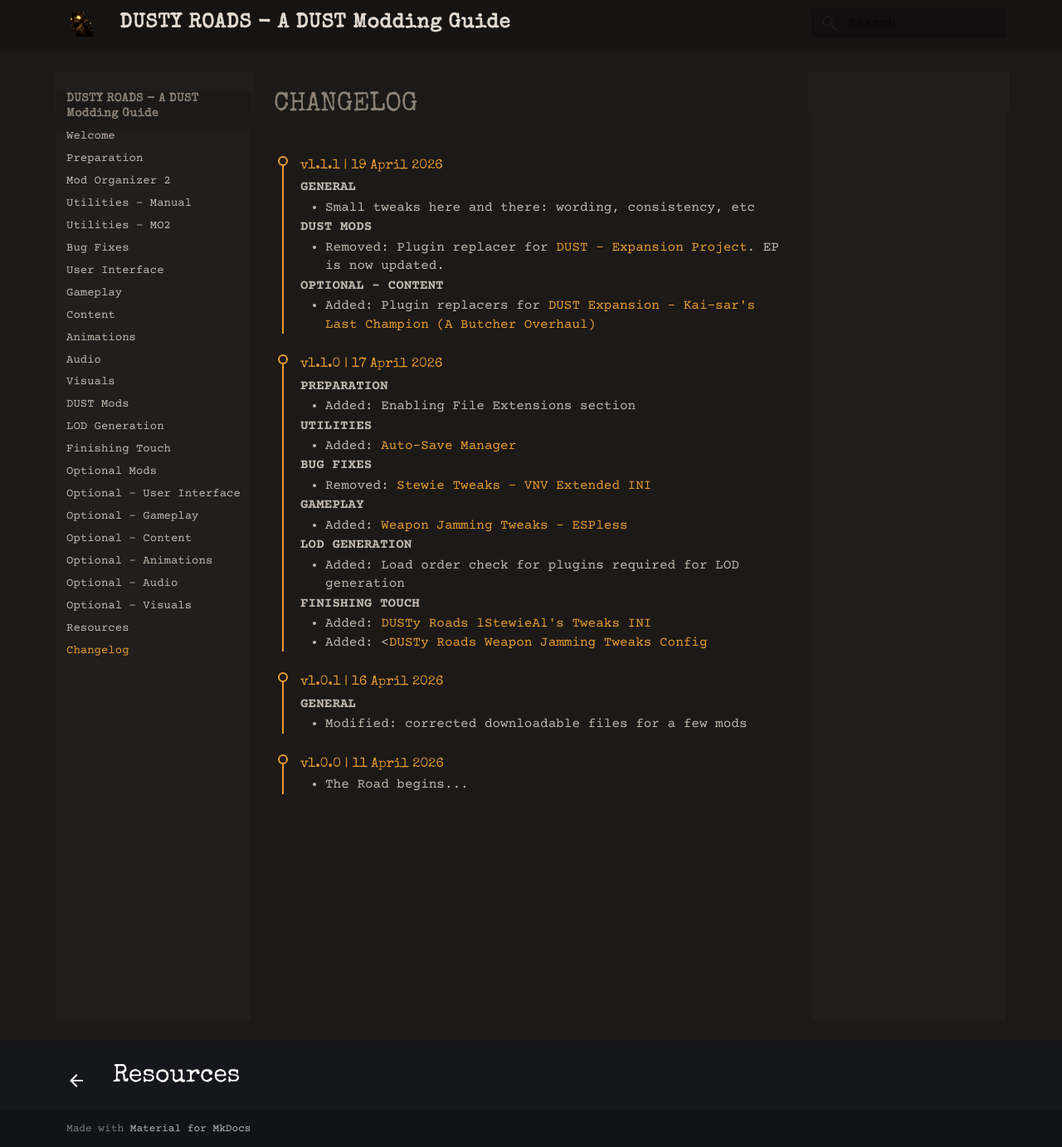
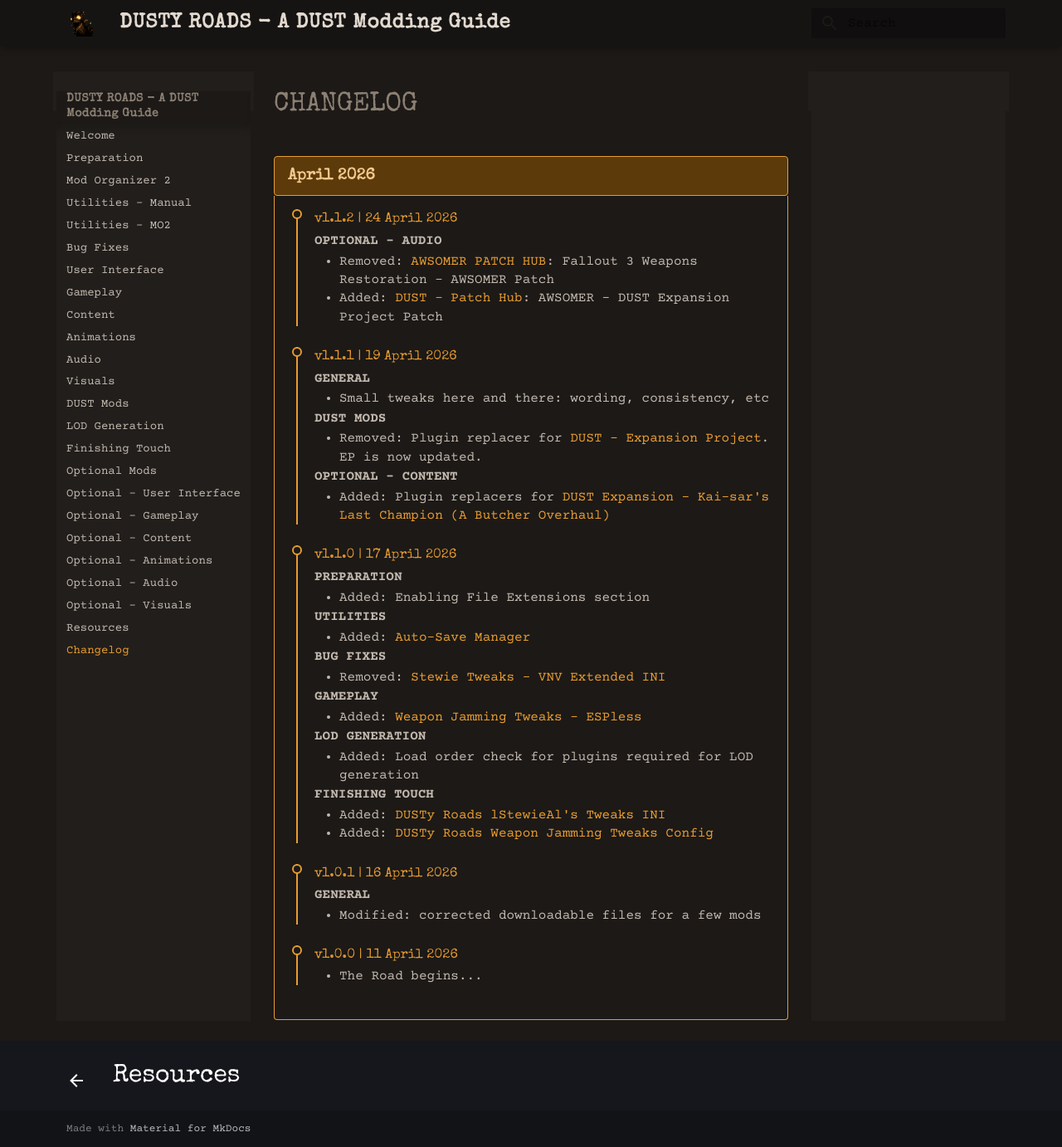
Before and after one commit to tkrrptd/dusty-roads, an MkDocs documentation site: the page built from docs/changelog.md, in a window 1280 px wide and 1382 px high. Shown: the whole window at 83% size. Built offline with MkDocs 1.6.1 and Material for MkDocs 9.7.7, drawn with Linux system fonts in a browser that asks for light colours.

Commit message:
Update v1.1.2

```diff
--- a/docs/changelog.md
+++ b/docs/changelog.md
@@ -1,88 +1,108 @@
 # CHANGELOG
 
-<div class="changelog">
+<p class="expander-top clickable" onclick="this.nextElementSibling.style.display = this.nextElementSibling.style.display === 'none' ? 'block' : 'none'">April 2026</p>
+<div class="expander-content">
 
-  <div class="changelog-entry">
-    <div class="changelog-dot"></div>
-    <p class="changelog-version">v1.1.1  |  19 April 2026</p>
+	<div class="changelog">
 
-	<b>GENERAL</b>
-	<ul>
-      <li>Small tweaks here and there: wording, consistency, etc</li>
-    </ul>
+	  <div class="changelog-entry">
+		<div class="changelog-dot"></div>
+		<p class="changelog-version">v1.1.2  |  24 April 2026</p>
 
-	<b>DUST MODS</b>
-	<ul>
-      <li>Removed: Plugin replacer for <span class="highlight">DUST - Expansion Project</span>. EP is now updated.</li>
-    </ul>
+		<b>OPTIONAL - AUDIO</b>
+		<ul>
+		  <li>Removed: <span class="highlight">AWSOMER PATCH HUB</span>: Fallout 3 Weapons Restoration - AWSOMER Patch</li>
+		  <li>Added: <span class="highlight">DUST - Patch Hub</span>: AWSOMER - DUST Expansion Project Patch</li>
+		</ul>
+	  </div>
 
-	<b>OPTIONAL - CONTENT</b>
-	<ul>
-      <li>Added: Plugin replacers for <span class="highlight">DUST Expansion - Kai-sar's Last Champion (A Butcher Overhaul)</span></li>
-    </ul>
-  </div>
+	</div>
+
+	<div class="changelog">
+
+	  <div class="changelog-entry">
+		<div class="changelog-dot"></div>
+		<p class="changelog-version">v1.1.1  |  19 April 2026</p>
+
+		<b>GENERAL</b>
+		<ul>
+		  <li>Small tweaks here and there: wording, consistency, etc</li>
+		</ul>
+
+		<b>DUST MODS</b>
+		<ul>
+		  <li>Removed: Plugin replacer for <span class="highlight">DUST - Expansion Project</span>. EP is now updated.</li>
+		</ul>
+
+		<b>OPTIONAL - CONTENT</b>
+		<ul>
+		  <li>Added: Plugin replacers for <span class="highlight">DUST Expansion - Kai-sar's Last Champion (A Butcher Overhaul)</span></li>
+		</ul>
+	  </div>
+
+	</div>
+
+	<div class="changelog">
+
+	  <div class="changelog-entry">
+		<div class="changelog-dot"></div>
+		<p class="changelog-version">v1.1.0  |  17 April 2026</p>
+
+		<b>PREPARATION</b>
+		<ul>
+		  <li>Added: Enabling File Extensions section</li>
+		</ul>
+
+		<b>UTILITIES</b>
+		<ul>
+		  <li>Added: <span class="highlight">Auto-Save Manager</span></li>
+		</ul>
+
+		<b>BUG FIXES</b>
+		<ul>
+		  <li>Removed: <span class="highlight">Stewie Tweaks - VNV Extended INI</span></li>
+		</ul>
+
+		<b>GAMEPLAY</b>
+		<ul>
+		  <li>Added: <span class="highlight">Weapon Jamming Tweaks - ESPless</span></li>
+		</ul>
+
+		<b>LOD GENERATION</b>
+		<ul>
+		  <li>Added: Load order check for plugins required for LOD generation</li>
+		</ul>
+
+		<b>FINISHING TOUCH</b>
+		<ul>
+		  <li>Added: <span class="highlight">DUSTy Roads lStewieAl's Tweaks INI</span></li>
+		  <li>Added: <span class="highlight">DUSTy Roads Weapon Jamming Tweaks Config</span></li>
+		</ul>
+	  </div>
+	</div>
+
+	<div class="changelog">
+
+	  <div class="changelog-entry">
+		<div class="changelog-dot"></div>
+		<p class="changelog-version">v1.0.1  |  16 April 2026</p>
+		<b>GENERAL</b>
+		<ul>
+		  <li>Modified: corrected downloadable files for a few mods</li>
+		</ul>
+	  </div>
+
+	</div>
+	<div class="changelog">
+
+	  <div class="changelog-entry">
+		<div class="changelog-dot"></div>
+		<p class="changelog-version">v1.0.0  |  11 April 2026</p>
+		<ul>
+		  <li>The Road begins...</li>
+		</ul>
+	  </div>
+
+	</div>
 
 </div>
-
-<div class="changelog">
-
-  <div class="changelog-entry">
-    <div class="changelog-dot"></div>
-    <p class="changelog-version">v1.1.0  |  17 April 2026</p>
-
-	<b>PREPARATION</b>
-    <ul>
-      <li>Added: Enabling File Extensions section</li>
-    </ul>
-
-	<b>UTILITIES</b>
-    <ul>
-      <li>Added: <span class="highlight">Auto-Save Manager</span></li>
-    </ul>
-
-	<b>BUG FIXES</b>
-    <ul>
-      <li>Removed: <span class="highlight">Stewie Tweaks - VNV Extended INI</span></li>
-    </ul>
-
-	<b>GAMEPLAY</b>
-    <ul>
-      <li>Added: <span class="highlight">Weapon Jamming Tweaks - ESPless</span></li>
-    </ul>
-
-	<b>LOD GENERATION</b>
-    <ul>
-      <li>Added: Load order check for plugins required for LOD generation</li>
-    </ul>
-
-	<b>FINISHING TOUCH</b>
-    <ul>
-      <li>Added: <span class="highlight">DUSTy Roads lStewieAl's Tweaks INI</span></li>
-	  <li>Added: <<span class="highlight">DUSTy Roads Weapon Jamming Tweaks Config</span></li>
-    </ul>
-  </div>
-</div>
-
-<div class="changelog">
-
-  <div class="changelog-entry">
-    <div class="changelog-dot"></div>
-    <p class="changelog-version">v1.0.1  |  16 April 2026</p>
-	<b>GENERAL</b>
-    <ul>
-      <li>Modified: corrected downloadable files for a few mods</li>
-    </ul>
-  </div>
-
-</div>
-<div class="changelog">
-
-  <div class="changelog-entry">
-    <div class="changelog-dot"></div>
-    <p class="changelog-version">v1.0.0  |  11 April 2026</p>
-    <ul>
-      <li>The Road begins...</li>
-    </ul>
-  </div>
-
-</div>
--- a/docs/css/custom.css
+++ b/docs/css/custom.css
@@ -217,8 +217,30 @@ h1, h2, h3, h4, h5, h6,
 .changelog-version {
   margin: 0;
   font-family: 'Special Elite', cursive;
-  font-size: 1em;
+  font-size: 1.0em;
   color: hsl(35, 80%, 55%);
+}
+
+.expander-top {
+  font-family: 'Special Elite', cursive;
+  font-size: 1.2em;
+  font-weight: bold;
+  color: hsl(35, 80%, 75%);
+  background-color: hsl(35, 80%, 20%);
+  border: 1px solid hsl(35, 80%, 55%);
+  border-radius: 4px;
+  padding: 0.4rem 0.8rem;
+  cursor: pointer;
+  user-select: none;
+  margin-bottom: 0;
+}
+
+.expander-content {
+  border: 1px solid hsl(35, 80%, 55%);
+  border-top: none;
+  border-radius: 0 0 4px 4px;
+  margin-bottom: 1rem;
+  padding: 0.8rem;
 }
 
 /* ─── Infoboxes ──────────────────────────────────────────────────────────── */
```
Also changed, not shown: docs/index.md (+1 -1 lines), docs/optional-audio.md (+4 -12 lines).
